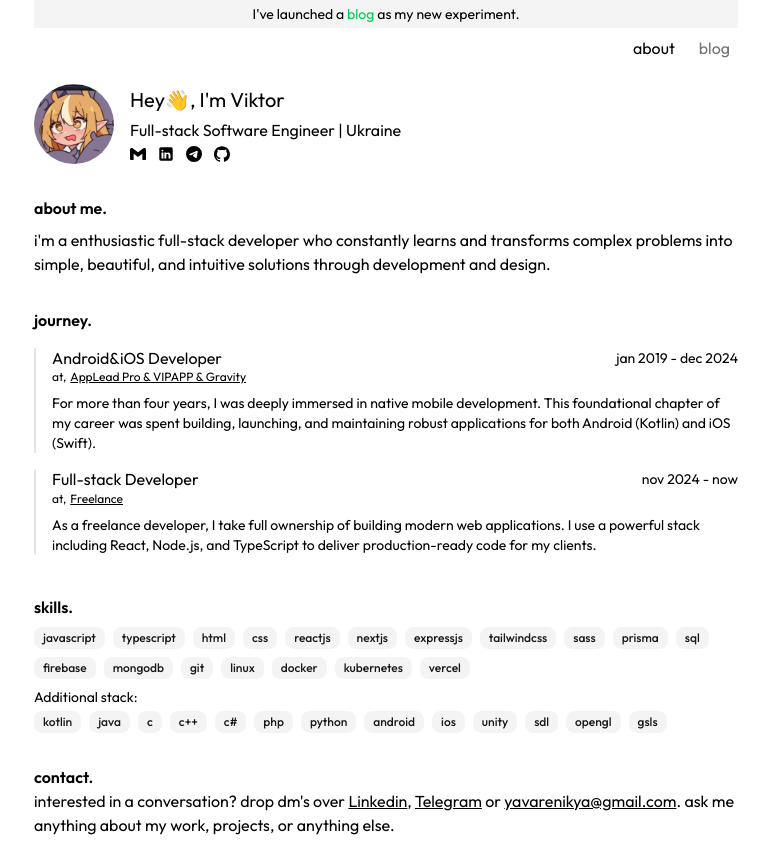
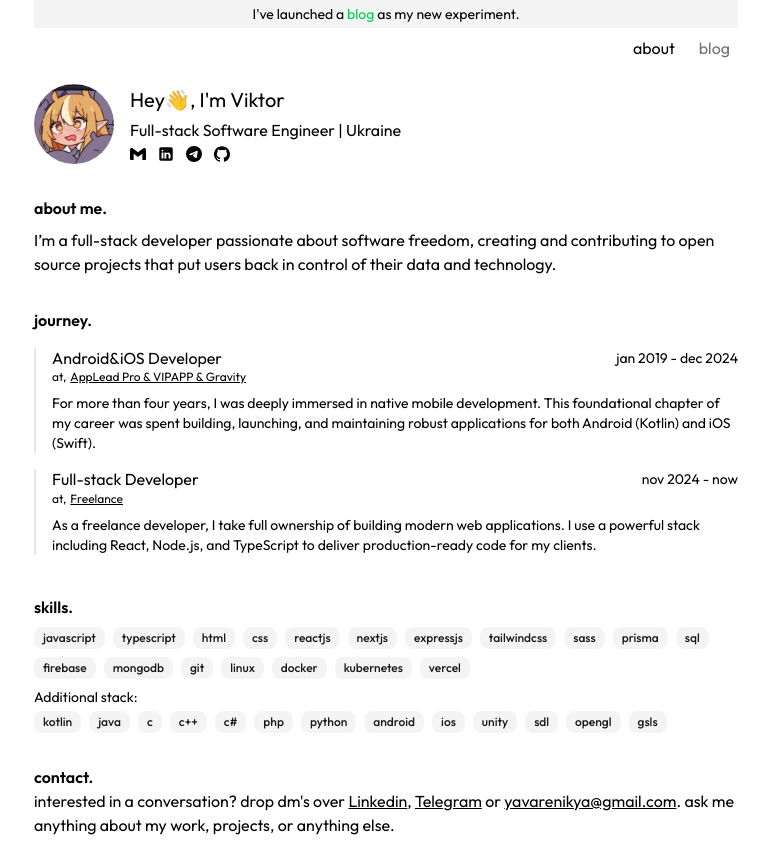
Before and after one commit to kotleni/kotleni.github.io, a Next.js app: page / in a window 1280 px wide. Shown: the whole page, without its empty margins (254-1023 px from the left). Built offline with nearby package versions, Linux system fonts and the light colour scheme.

Commit message:
chore: replace initial about me text

```diff
--- a/src/app/page.tsx
+++ b/src/app/page.tsx
@@ -110,10 +110,9 @@ export default function Home() {
             <section className="mt-4">
                 <p className="font-semibold">about me.</p>
                 <p className="mt-2">
-                    i'm a enthusiastic full-stack developer who constantly
-                    learns and transforms complex problems into simple,
-                    beautiful, and intuitive solutions through development and
-                    design.
+                    I’m a full-stack developer passionate about software
+                    freedom, creating and contributing to open source projects
+                    that put users back in control of their data and technology.
                 </p>
             </section>
             <section className="mt-4">
```
